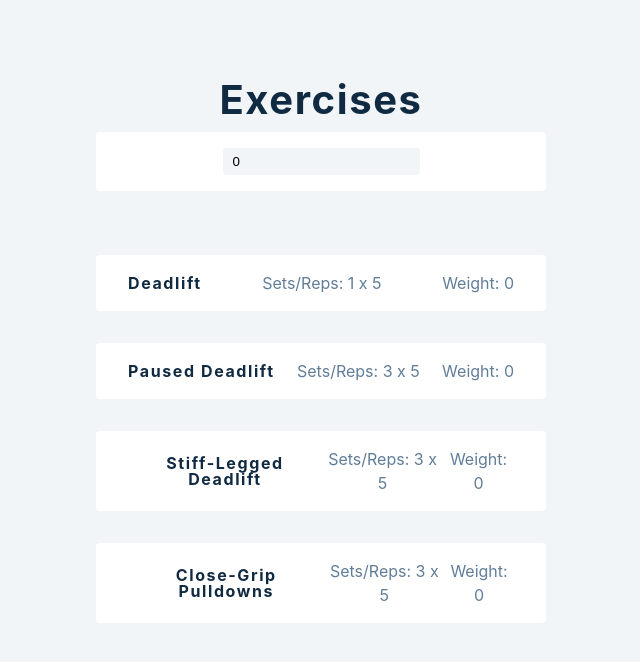
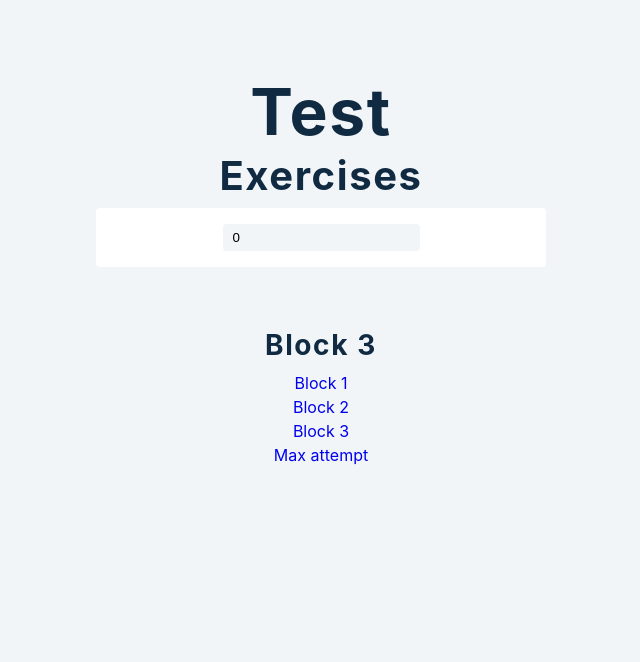
Before and after one commit to williamadahl/Deadlift-peaking-program, a React (Create React App) app: page /block3 in a window 1280 px wide. Shown: the top 662 px of the page, without its empty margins (319-959 px from the left). Built offline with nearby package versions, Linux system fonts and the light colour scheme.

Commit message:
started goofing around with pages, rendering before routing not yet successfull

```diff
--- a/src/tmp-folder/Block1.js
+++ b/src/tmp-folder/Block1.js
@@ -1,11 +1,33 @@
-import React from 'react';
+import React, {useState} from 'react';
+import {Link} from 'react-router-dom';
+import {Route} from "react-router-dom";
+import {data} from '../data/data'
 
-const Block1 = () => {
+const calculateWeight = (exercise,weight) => {
+    console.log(exercise, weight)
+    const weightToLift = exercise * weight;
+    return weightToLift/100;
+};
+
+const Block1 = ({weight}) => {
+    const [exercises, setExercises] = useState(data);
+    console.log(weight)
+
     return(
         <>
-            <h1> Block 1 </h1>
+            {/*{exercises.map((exercise) => {*/}
+            {/*    const {id, fields} = exercise;*/}
+            {/*    return (*/}
+            {/*        <div key = {id} className='item'>*/}
+            {/*            <h4>{fields.name}</h4>*/}
+            {/*            <p>Sets/Reps: {fields.main.sets[0]} x {fields.main.reps[0]}</p>*/}
+            {/*            <p>Weight: {calculateWeight(fields.percentile, weight)}</p>*/}
+            {/*        </div>*/}
+            {/*    );*/}
+            {/*})}*/}
+            <h1> Block 1</h1>
+
         </>
-
-    )
+    );
 };
 export default Block1;
--- a/src/tmp-folder/Navbar.js
+++ b/src/tmp-folder/Navbar.js
@@ -11,7 +11,7 @@ const Navbar = () => {
                     <Link to='/block2'>Block 2</Link>
                 </li>
                 <li>
-                    <Link to='/block3'>Block 1</Link>
+                    <Link to='/block3'>Block 3</Link>
                 </li>
                 <li>
                     <Link to='/final'> Max attempt</Link>
--- a/src/tmp-folder/index.js
+++ b/src/tmp-folder/index.js
@@ -31,26 +31,25 @@ const Index = () =>{
 
     return (
         <>
-            <Router>
-                <switch>
-                    <Route>
-
+            <h1>test</h1>
             <h2>Exercises</h2>
             <form onSubmit={handleSubmit} className='form'>
                 <input type='number' value={weight}  onChange ={(e) => setWeight(e.target.value)}/>
             </form>
-            {exercises.map((exercise) => {
-                const {id, fields} = exercise;
-                return (
-                    <div key = {id} className='item'>
-                        <h4>{fields.name}</h4>
-                        <p>Sets/Reps: {fields.main.sets[0]} x {fields.main.reps[0]}</p>
-                        <p>Weight: {calculateWeight(fields.percentile, weight)}</p>
-                    </div>
-                );
-            })}
+            <Router>
+                <Switch>
+
+                    <Route exact path='/block1'>
+                        <Block1 weight={weight}/>
                     </Route>
-                </switch>
+                    <Route path='/block2'>
+                        <Block2/>
+                    </Route>
+                    <Route path='/block3'>
+                        <Block3/>
+                    </Route>
+                </Switch>
+            <Navbar/>
             </Router>
         </>
     );
```
Also changed, not shown: 1 other file (tests, documents, lock files or other folders).
